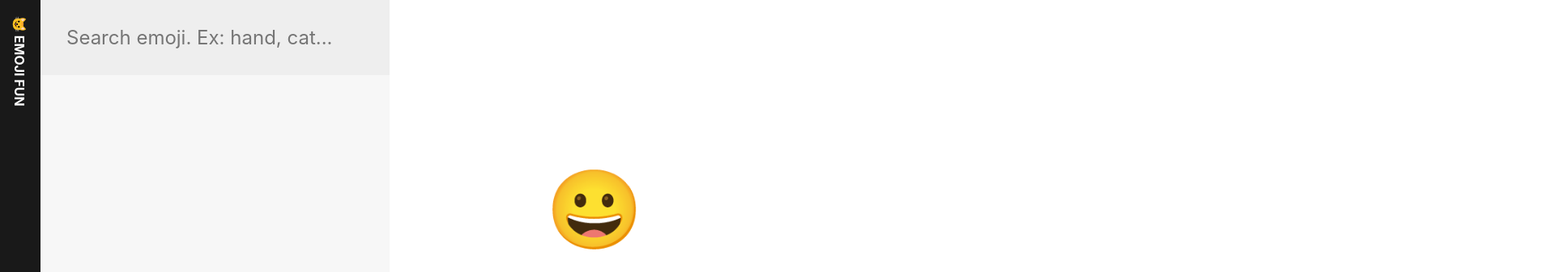
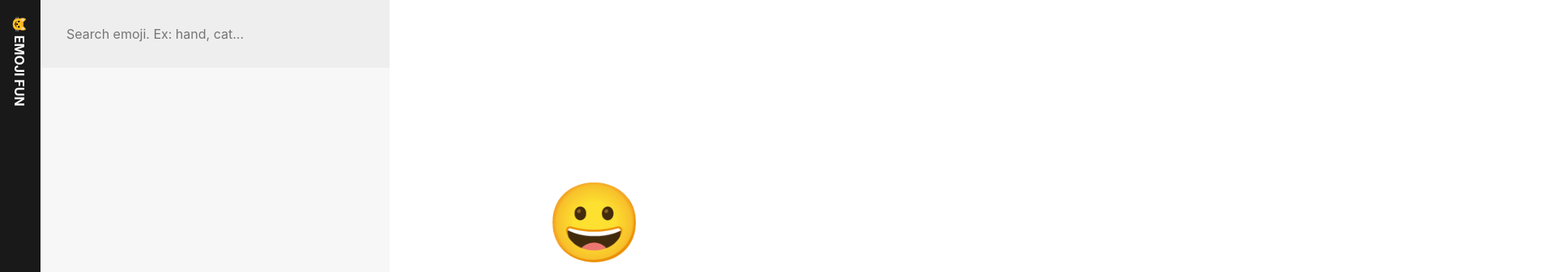
Before and after one commit to urre/emojifun, a website built with webpack: page src/index.html in a window 1280 px wide. Shown: the top 337 px of the page at 81% size, 1920 px wide, since content can reach past the window. Built offline with nearby package versions, Linux system fonts and the light colour scheme; some packages are replaced by stand-ins of ours; no server answers.

Commit message:
Search field appearance

```diff
--- a/src/css/styles.css
+++ b/src/css/styles.css
@@ -1,6 +1,5 @@
 * {
-	font-family: -apple-system, BlinkMacSystemFont, 'Segoe UI', 'Roboto',
-		sans-serif;
+	font-family: -apple-system, BlinkMacSystemFont, 'Segoe UI', 'Roboto', sans-serif;
 	box-sizing: border-box;
 }
 
@@ -11,14 +10,12 @@ html {
 }
 
 body {
-	font-size: 85%;
+	font-size: 1rem;
 }
 
 @media (min-width: 40em) {
 	body {
-		font-size: 125%;
 		max-height: 100vh;
-		overflow: hidden;
 	}
 }
 
@@ -58,15 +55,16 @@ a {
 }
 
 .view-body {
-	flex: 65%;
 	flex-direction: column;
 	justify-content: center;
 	align-items: center;
+	overflow: hidden;
 }
 
 @media screen and (min-width: 60em) {
 	.view-body {
 		display: flex;
+		flex: 65%;
 	}
 }
 
@@ -117,21 +115,26 @@ a {
 
 .search-form-wrapper {
 	position: relative;
+	width: 100%;
 }
 
 .search {
 	padding: .75rem;
-	width: 100%;
 	border: none;
-	font-size: 1.15rem;
+	font-size: 1rem;
 	outline: none;
 	background: #eee;
+	-webkit-appearance: none;
+	width: 100%;
+}
+
+.search:focus {
+	font-size: inherit;
 }
 
 @media screen and (min-width: 60em) {
 	.search {
 		padding: 2rem;
-		font-size: 1.5rem;
 	}
 }
 
```
